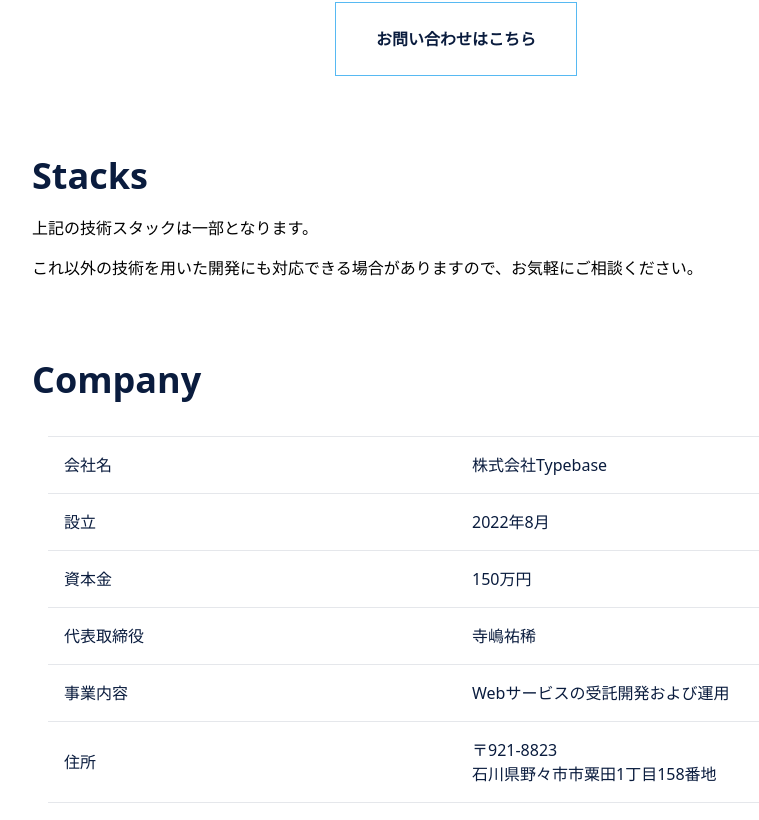
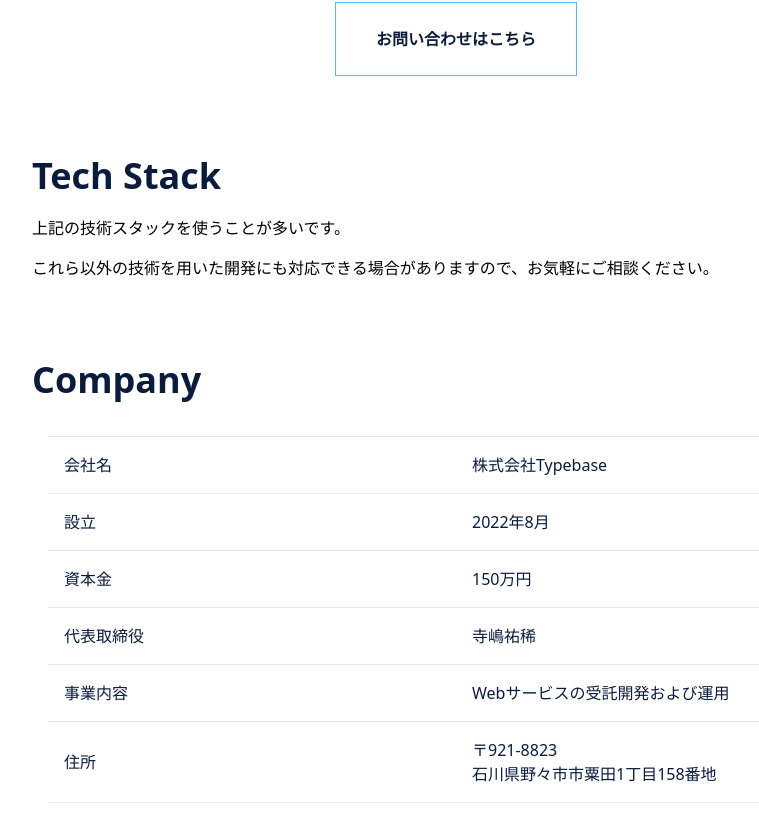
Before and after one commit to typebase-inc/corporate, a Next.js app: page / in a window 1280 px wide. Shown: the part 1580-2400 px from the top of the page, without its empty margins (184-943 px from the left). Built offline with nearby package versions, Linux system fonts and the light colour scheme.

Commit message:
Update tech stack

```diff
--- a/src/pages/index.tsx
+++ b/src/pages/index.tsx
@@ -139,7 +139,7 @@ const Index: NextPage = () => {
           </div>
         </Section>
         <Section>
-          <SectionMainHeading>Stacks</SectionMainHeading>
+          <SectionMainHeading>Tech Stack</SectionMainHeading>
           <a
             data-theme="light"
             data-layers="1,2,3,4"
@@ -150,9 +150,9 @@ const Index: NextPage = () => {
             src="https://cdn1.stackshare.io/javascripts/client-code.js"
             charSet="utf-8"
           />
-          <p className="mb-4">上記の技術スタックは一部となります。</p>
+          <p className="my-4">上記の技術スタックを使うことが多いです。</p>
           <p>
-            これ以外の技術を用いた開発にも対応できる場合がありますので、お気軽にご相談ください。
+            これら以外の技術を用いた開発にも対応できる場合がありますので、お気軽にご相談ください。
           </p>
         </Section>
         <Section>
```
